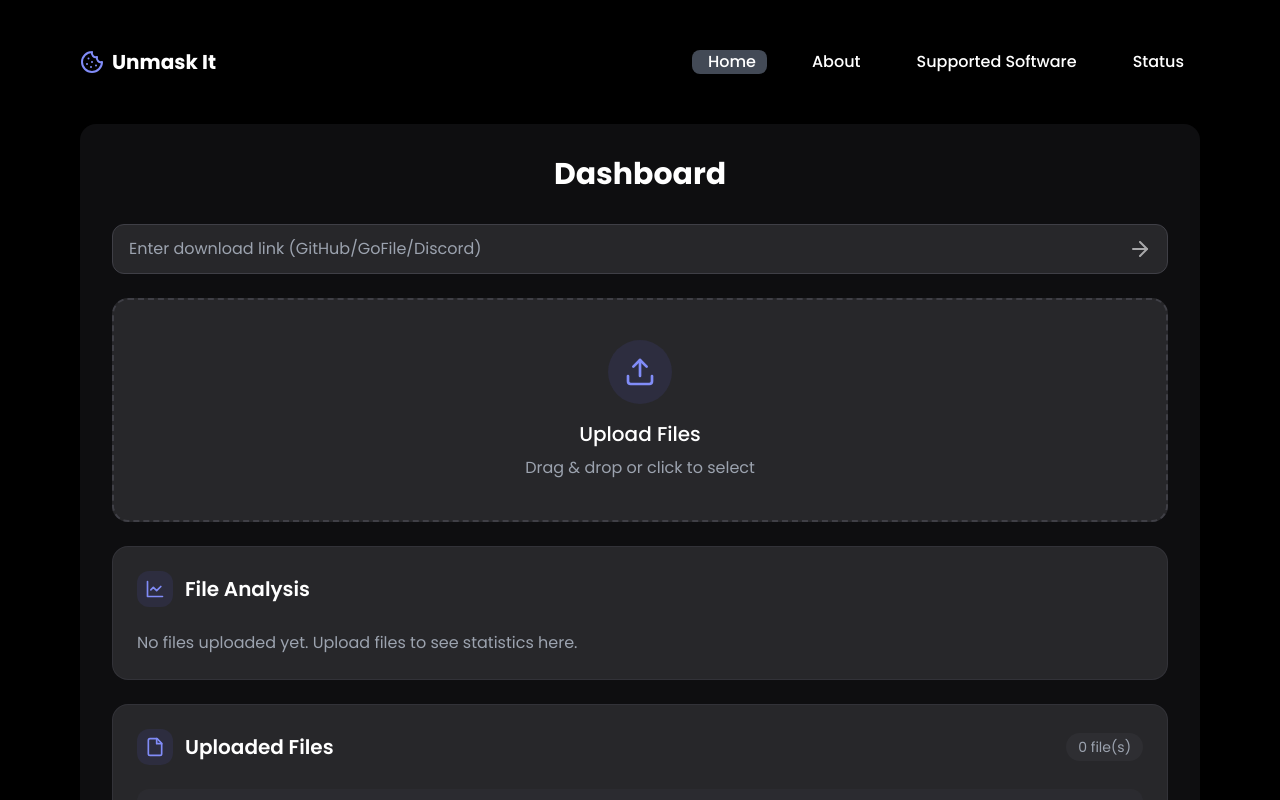
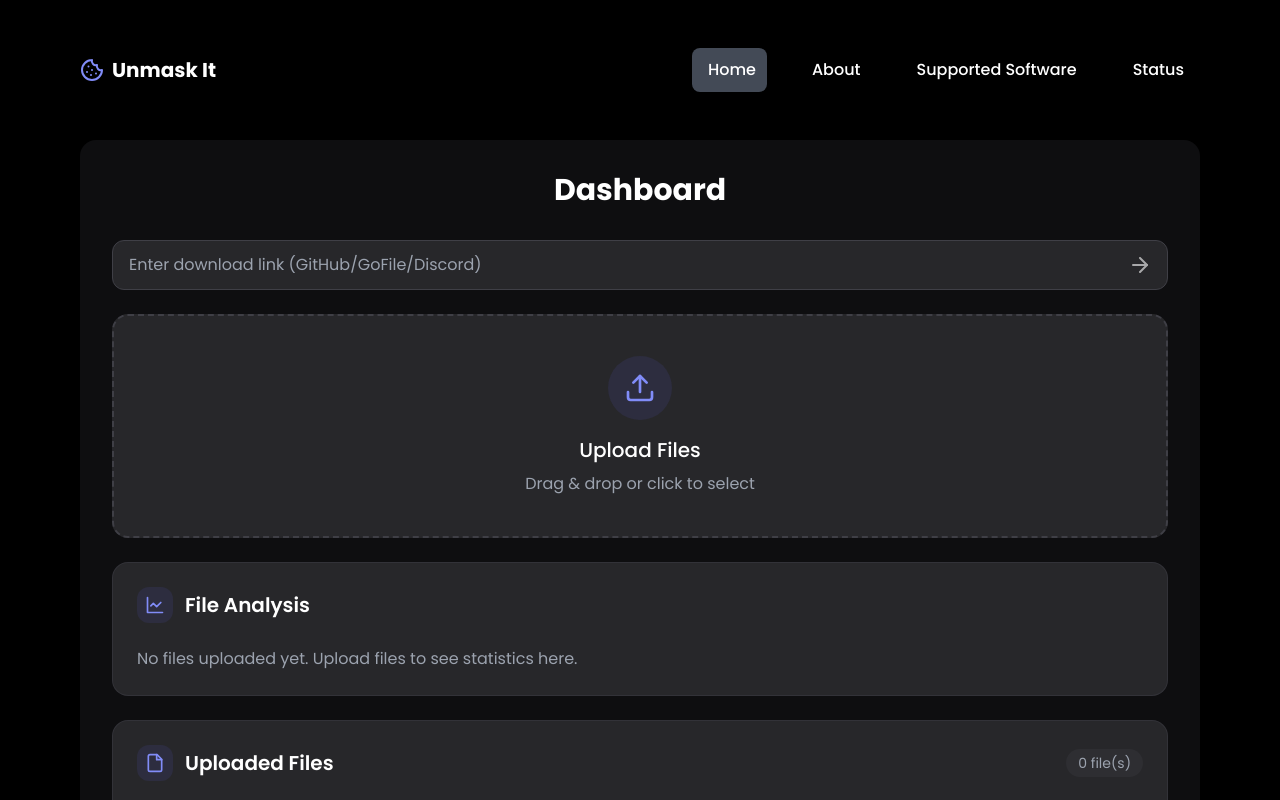
Before and after one commit to nffdev/unmask-it, a React (Vite) app in the folder Front/: page / in a window 1280 px wide. Shown: the top 800 px of the page. Built offline with nearby package versions, Linux system fonts and the light colour scheme.

Commit message:
feat(app): updated navbar

```diff
--- a/Front/src/components/navbar-anim.css
+++ b/Front/src/components/navbar-anim.css
@@ -12,4 +12,12 @@
 .nav-slider-bg {
   pointer-events: none;
   box-shadow: 0 2px 8px 0 rgba(0,0,0,0.04);
+  height: 44px;
+  background: rgba(67, 74, 86, 0.95);
+  top: 0;
 }
+
+.nav-link {
+  padding-top: 0;
+  padding-bottom: 0;
+}
--- a/Front/src/components/navigation.jsx
+++ b/Front/src/components/navigation.jsx
@@ -51,7 +51,7 @@ export function Navigation() {
       </Link>
       <nav>
         <div style={{ position: "relative" }}>
-          <ul className="flex space-x-6 relative">
+          <ul className="flex space-x-6 items-center h-[44px] relative">
             <div
               className="nav-slider-bg"
               style={{
@@ -59,7 +59,6 @@ export function Navigation() {
                 top: 0,
                 left: sliderStyle.left,
                 width: sliderStyle.width,
-                height: "100%",
                 borderRadius: "8px",
                 background: "#434a56",
                 transition: "left 0.35s cubic-bezier(0.4,0,0.2,1), width 0.35s cubic-bezier(0.4,0,0.2,1)",
```
